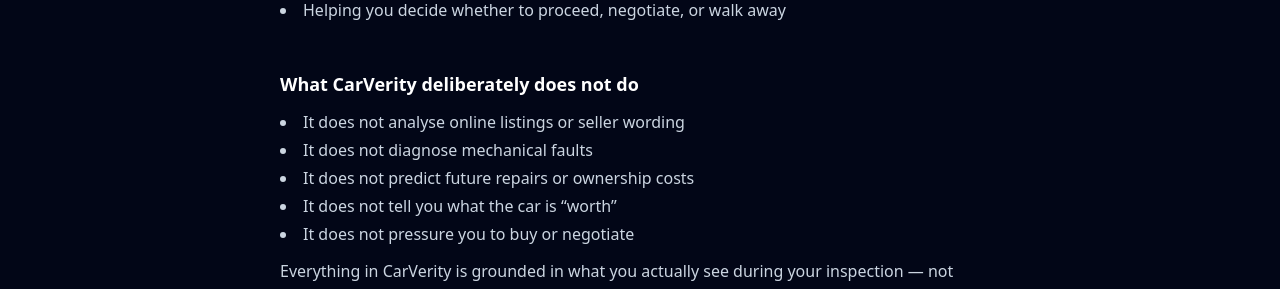
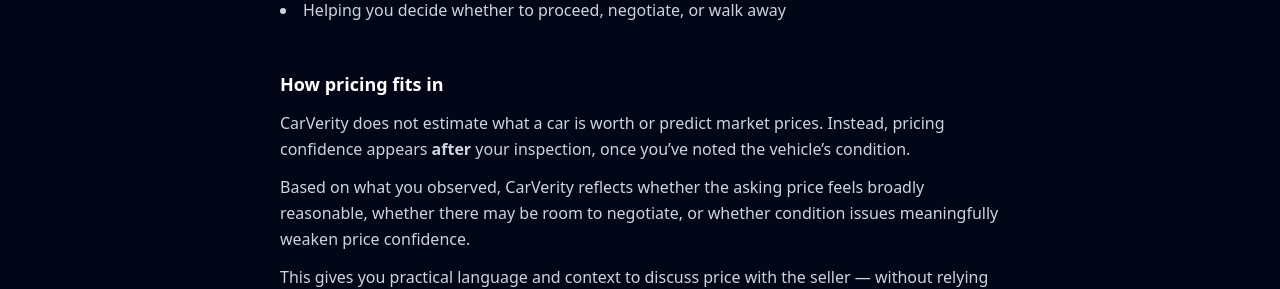
Before and after one commit to jeremy-swallow/carverity-clean, a React (Vite) app: page /what-to-expect in a window 1280 px wide. Shown: the part 640-929 px from the top of the page. Built offline with nearby package versions, Linux system fonts and the light colour scheme; no server answers.

Commit message:
Explain pricing as post-inspection confidence, remove standalone pricing framing

```diff
--- a/src/pages/WhatToExpect.tsx
+++ b/src/pages/WhatToExpect.tsx
@@ -50,6 +50,30 @@ export default function WhatToExpect() {
         </ul>
       </section>
 
+      {/* PRICING CONTEXT */}
+      <section className="space-y-3">
+        <h2 className="text-lg font-semibold">
+          How pricing fits in
+        </h2>
+
+        <p className="text-slate-300 leading-relaxed">
+          CarVerity does not estimate what a car is worth or predict market prices.
+          Instead, pricing confidence appears <strong>after</strong> your inspection,
+          once you’ve noted the vehicle’s condition.
+        </p>
+
+        <p className="text-slate-300 leading-relaxed">
+          Based on what you observed, CarVerity reflects whether the asking price
+          feels broadly reasonable, whether there may be room to negotiate, or
+          whether condition issues meaningfully weaken price confidence.
+        </p>
+
+        <p className="text-slate-300 leading-relaxed">
+          This gives you practical language and context to discuss price with the
+          seller — without relying on guesses or generic valuations.
+        </p>
+      </section>
+
       {/* WHAT IT DOES NOT DO */}
       <section className="space-y-3">
         <h2 className="text-lg font-semibold">
@@ -60,7 +84,7 @@ export default function WhatToExpect() {
           <li>It does not analyse online listings or seller wording</li>
           <li>It does not diagnose mechanical faults</li>
           <li>It does not predict future repairs or ownership costs</li>
-          <li>It does not tell you what the car is “worth”</li>
+          <li>It does not provide market valuations</li>
           <li>It does not pressure you to buy or negotiate</li>
         </ul>
 
```
